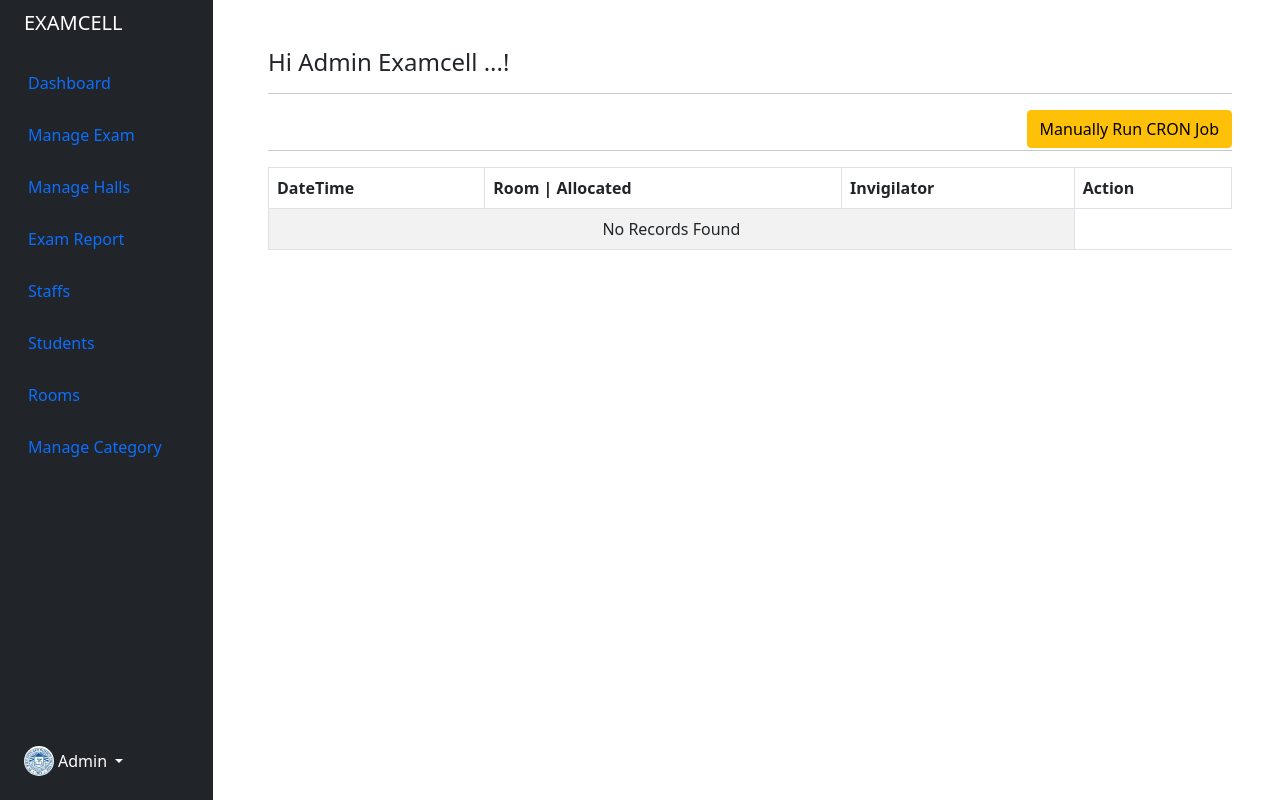
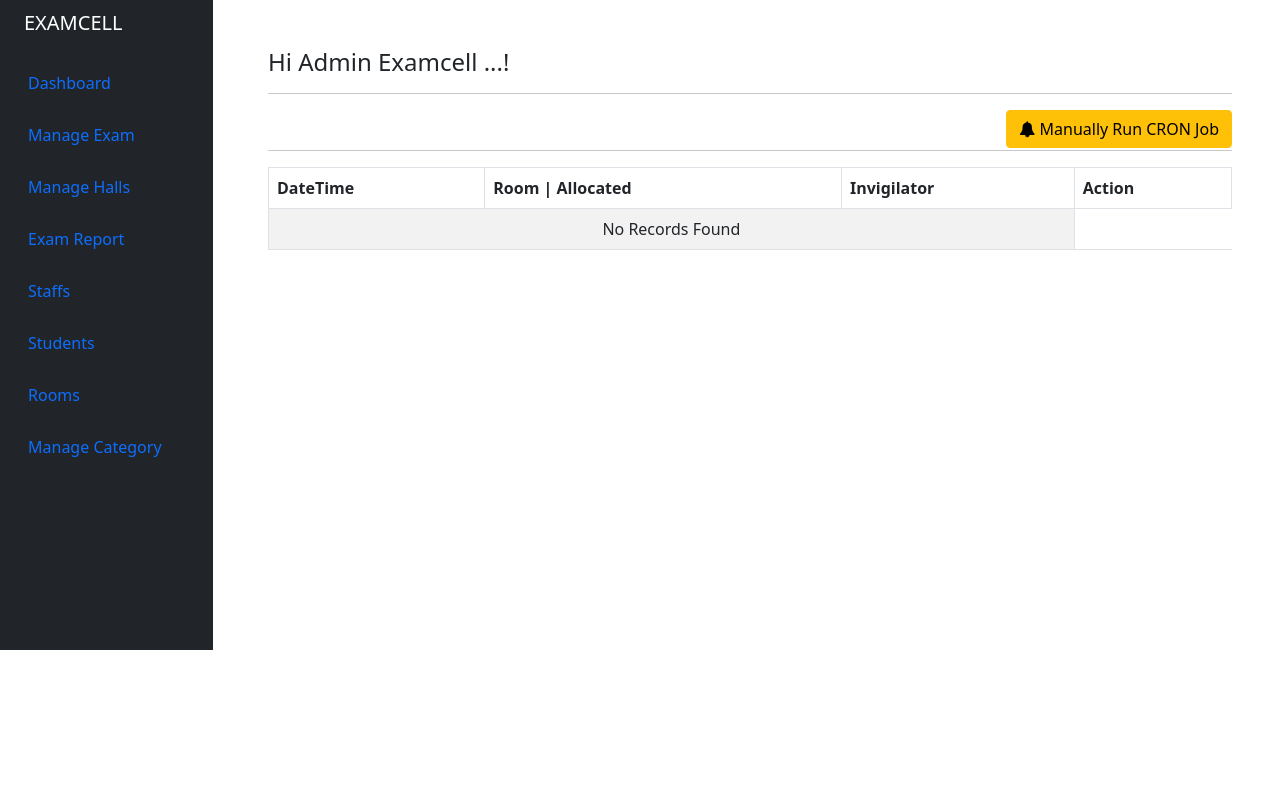
Before and after one commit to POONGKUYIL-MUSE/examcell, a PHP site: page /admin/dashboard.php in a window 1280 px wide. Run offline with PHP 8.4, Linux system fonts and the light colour scheme; a user stored in the database is signed in; data comes from the database, SQL or seed files in the repository.

Commit message:
cron icon and navbar height fix

```diff
--- a/admin/dashboard.php
+++ b/admin/dashboard.php
@@ -17,7 +17,7 @@ if (isset($_SESSION['email']) && isset($_SESSION['id'])) {
                     echo "<h4>Hi " . $_SESSION['firstname'] . ' ' . $_SESSION['lastname'] . ' ...!</h4>';
                     echo "<hr>";
                     if ($_SESSION['admin']) { ?>
-                        <button id="run_cron_manual" onclick="run_cron_manual();" type="button" class="float-end btn btn-warning">Manually Run CRON Job</button><br>
+                        <button id="run_cron_manual" onclick="run_cron_manual();" type="button" class="float-end btn btn-warning"><i class="fa fa-bell" aria-hidden="true"></i> Manually Run CRON Job</button><br>
                         <hr>
                         <table class="table table-bordered table-striped">
                             <thead>
--- a/helpers/basic_helper.php
+++ b/helpers/basic_helper.php
@@ -116,7 +116,7 @@ function get_menu_item()
 function site_navbar()
 {
     return "
-    <div class='col-auto col-md-3 col-xl-2 px-sm-2 px-0 bg-dark' style='position:fixed'>
+    <div class='col-auto col-md-3 col-xl-2 px-sm-2 px-0 bg-dark' style='position:fixed;overflow-y:auto;height:650px;'>
         <div class='d-flex flex-column align-items-center align-items-sm-start px-3 pt-2 text-white min-vh-100'>
             <a href='/' class='d-flex align-items-center pb-3 mb-md-0 me-md-auto text-white text-decoration-none'>
                 <span class='fs-5 d-none d-sm-inline'>EXAMCELL</span>
```
